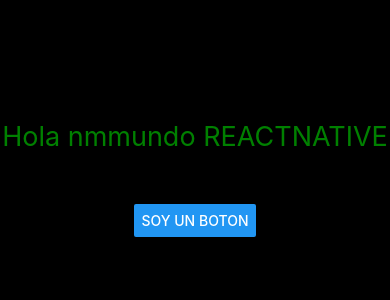
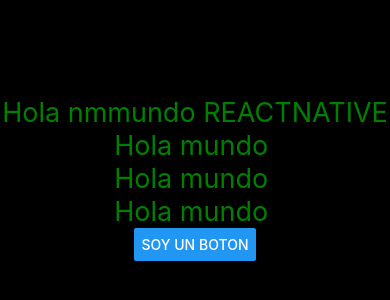
Before and after one commit to carloscoder25/PM19x, a React Native app in the folder Blank/: screen / in a window 390 px wide. Shown: the part 244-544 px from the top of the page. Built offline with nearby package versions, Linux system fonts and the light colour scheme.

Commit message:
herencia

```diff
--- a/Blank/App.js
+++ b/Blank/App.js
@@ -8,7 +8,7 @@
   const actualizarTexto=()=>{setContenido('Estado modificado')}
   const actualizacion=()=>{setContenido('Hola mundo')}
   return(
-    <Text onPress={actualizarTexto}>{ contenido} </Text>
+    <Text style={styles.Text} onPress={actualizarTexto}>{ contenido} </Text>
 
   ) ;
 
```
